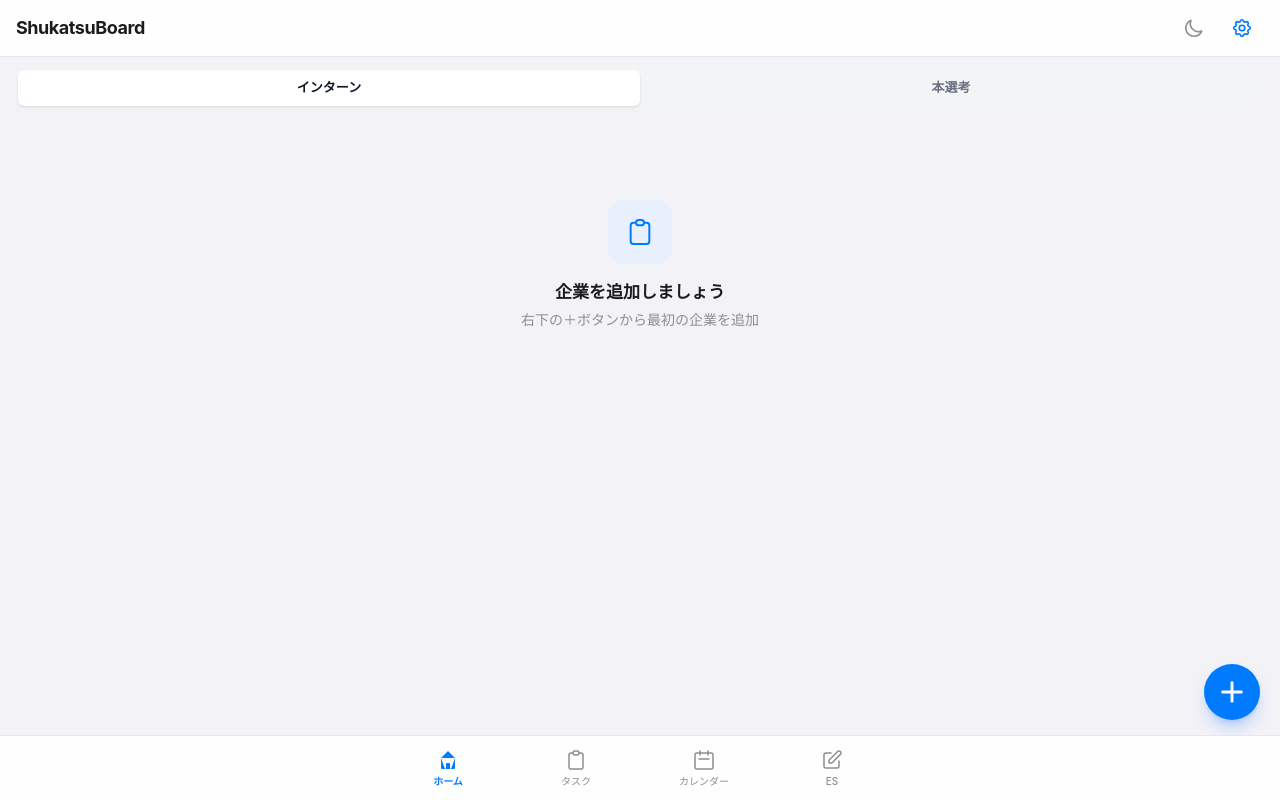
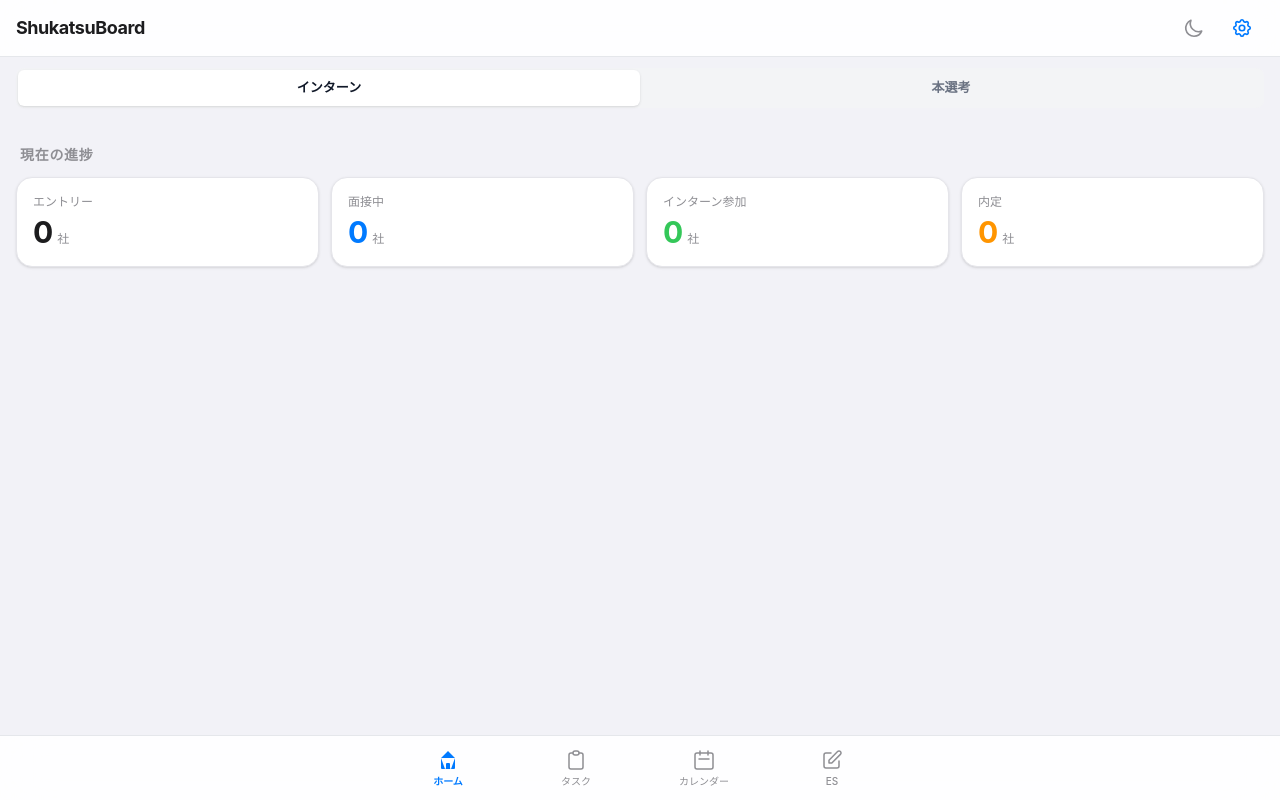
Before and after one commit to 15yotsuka/shukatsu-board, a Next.js app: page / in a window 1280 px wide. Built offline with nearby package versions, Linux system fonts and the light colour scheme.

Commit message:
feat: update home dashboard with 4 stat tiles and deadline carousel

```diff
--- a/src/app/page.tsx
+++ b/src/app/page.tsx
@@ -1,34 +1,63 @@
 'use client';
 
-import { useState } from 'react';
+import { useAppStore } from '@/store/useAppStore';
 import { TrackTabs } from '@/components/layout/TrackTabs';
-import { KanbanBoard } from '@/components/board/KanbanBoard';
-import { AddCompanyForm } from '@/components/board/AddCompanyForm';
 import { DeadlineReminder } from '@/components/board/DeadlineReminder';
+import { TodayDeadlineCarousel } from '@/components/board/TodayDeadlineCarousel';
 
 export default function Home() {
-  const [showAddForm, setShowAddForm] = useState(false);
+  const companies = useAppStore((s) => s.companies);
+  const statusColumns = useAppStore((s) => s.statusColumns);
+
+  const getStatusName = (statusId: string) =>
+    statusColumns.find((s) => s.id === statusId)?.name ?? '';
+
+  const totalEntries = companies.length;
+  const interviewingCount = companies.filter((c) =>
+    getStatusName(c.statusId).includes('面接')
+  ).length;
+  const internCount = companies.filter((c) =>
+    getStatusName(c.statusId) === 'インターン参加'
+  ).length;
+  const offerCount = companies.filter((c) =>
+    getStatusName(c.statusId) === '内定'
+  ).length;
+
+  const stats = [
+    { label: 'エントリー', value: totalEntries, unit: '社', color: 'text-[var(--color-text)]' },
+    { label: '面接中', value: interviewingCount, unit: '社', color: 'text-[var(--color-primary)]' },
+    { label: 'インターン参加', value: internCount, unit: '社', color: 'text-[var(--color-success)]' },
+    { label: '内定', value: offerCount, unit: '社', color: 'text-[var(--color-warning)]' },
+  ];
 
   return (
-    <>
+    <div className="pb-24">
       <TrackTabs />
       <DeadlineReminder />
-      <KanbanBoard />
 
-      {/* FAB - Floating Action Button */}
-      <button
-        onClick={() => setShowAddForm(true)}
-        className="fixed bottom-20 right-5 z-40 w-14 h-14 bg-[var(--color-primary)] text-white rounded-full shadow-lg shadow-blue-500/30 flex items-center justify-center ios-tap"
-        aria-label="企業を追加"
-      >
-        <svg xmlns="http://www.w3.org/2000/svg" className="w-7 h-7" fill="none" viewBox="0 0 24 24" stroke="currentColor" strokeWidth={2.5}>
-          <path strokeLinecap="round" strokeLinejoin="round" d="M12 4v16m8-8H4" />
-        </svg>
-      </button>
+      <div className="px-4 mt-6">
+        <div className="flex items-center justify-between mb-3 px-1">
+          <h2 className="text-[14px] font-bold text-[var(--color-text-secondary)] uppercase tracking-wider">
+            現在の進捗
+          </h2>
+        </div>
+        <div className="grid grid-cols-2 md:grid-cols-4 gap-3">
+          {stats.map((stat) => (
+            <div
+              key={stat.label}
+              className="bg-card dark:bg-zinc-900 rounded-2xl p-4 shadow-sm border border-[var(--color-border)]"
+            >
+              <p className="text-xs text-[var(--color-text-secondary)] mb-1">{stat.label}</p>
+              <div className="flex items-baseline gap-1">
+                <span className={`text-3xl font-bold ${stat.color}`}>{stat.value}</span>
+                <span className="text-xs text-[var(--color-text-secondary)]">{stat.unit}</span>
+              </div>
+            </div>
+          ))}
+        </div>
+      </div>
 
-      {showAddForm && (
-        <AddCompanyForm onClose={() => setShowAddForm(false)} />
-      )}
-    </>
+      <TodayDeadlineCarousel />
+    </div>
   );
 }
```
